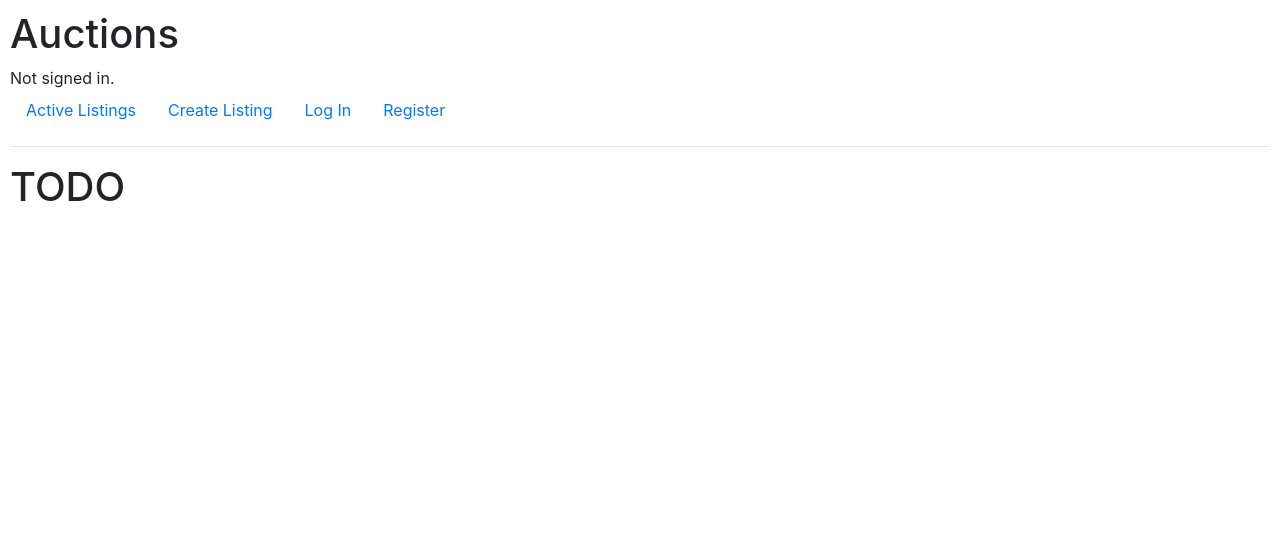
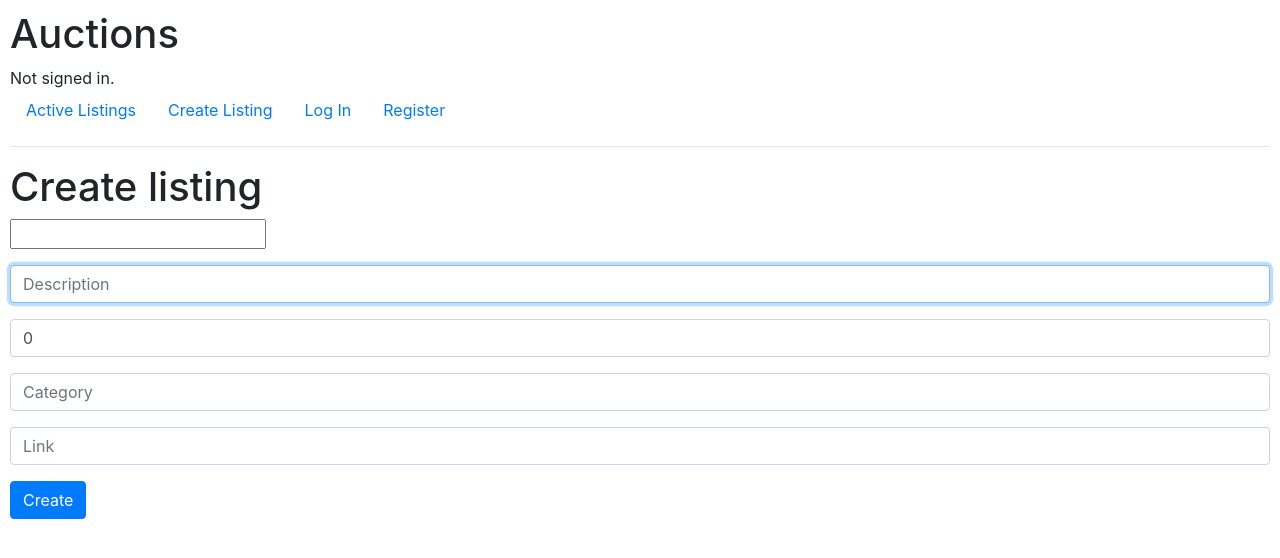
Before and after one commit to voizlav/CS50W, a Django app: page /create in a window 1280 px wide. Shown: the top 558 px of the page. Run offline with Django 3.2, Linux system fonts and the light colour scheme; some libraries are stand-ins or nearby versions.

Commit message:
Update create template

```diff
--- a/commerce/auctions/templates/auctions/create.html
+++ b/commerce/auctions/templates/auctions/create.html
@@ -1,5 +1,24 @@
 {% extends "auctions/layout.html" %}
 
 {% block body %}
-    <h1>TODO</h1>
+    <h1>Create listing</h1>
+    <form action="{% url 'create' %}" method="post">
+        {% csrf_token %}
+        <div class="form-group">
+            {{ form.title }}
+        </div>
+        <div class="form-group">
+            {{ form.description }}
+        </div>
+        <div class="form-group">
+            {{ form.starting_bid }}
+        </div>
+        <div class="form-group">
+            {{ form.category }}
+        </div>
+        <div class="form-group">
+            {{ form.hyperlink }}
+        </div>
+        <input class="btn btn-primary" type="submit" value="Create">
+    </form>
 {% endblock %}
```
